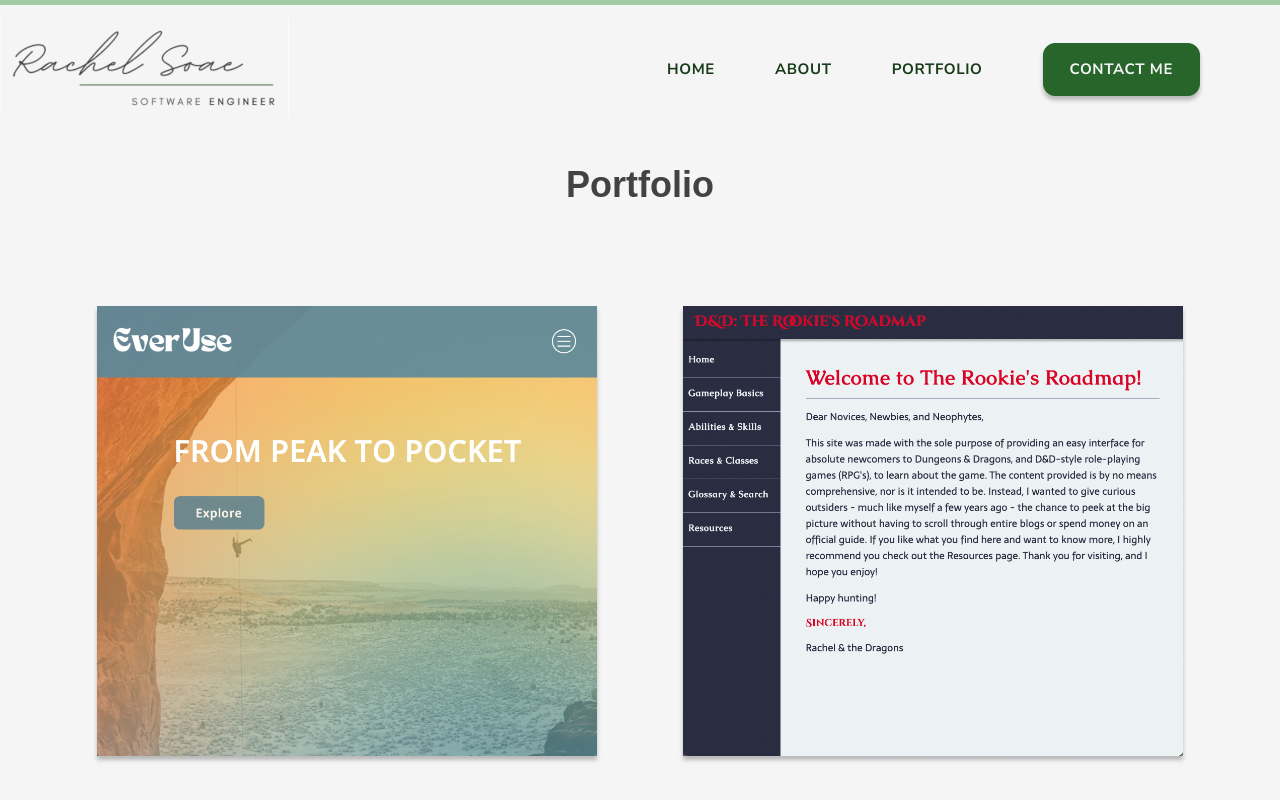
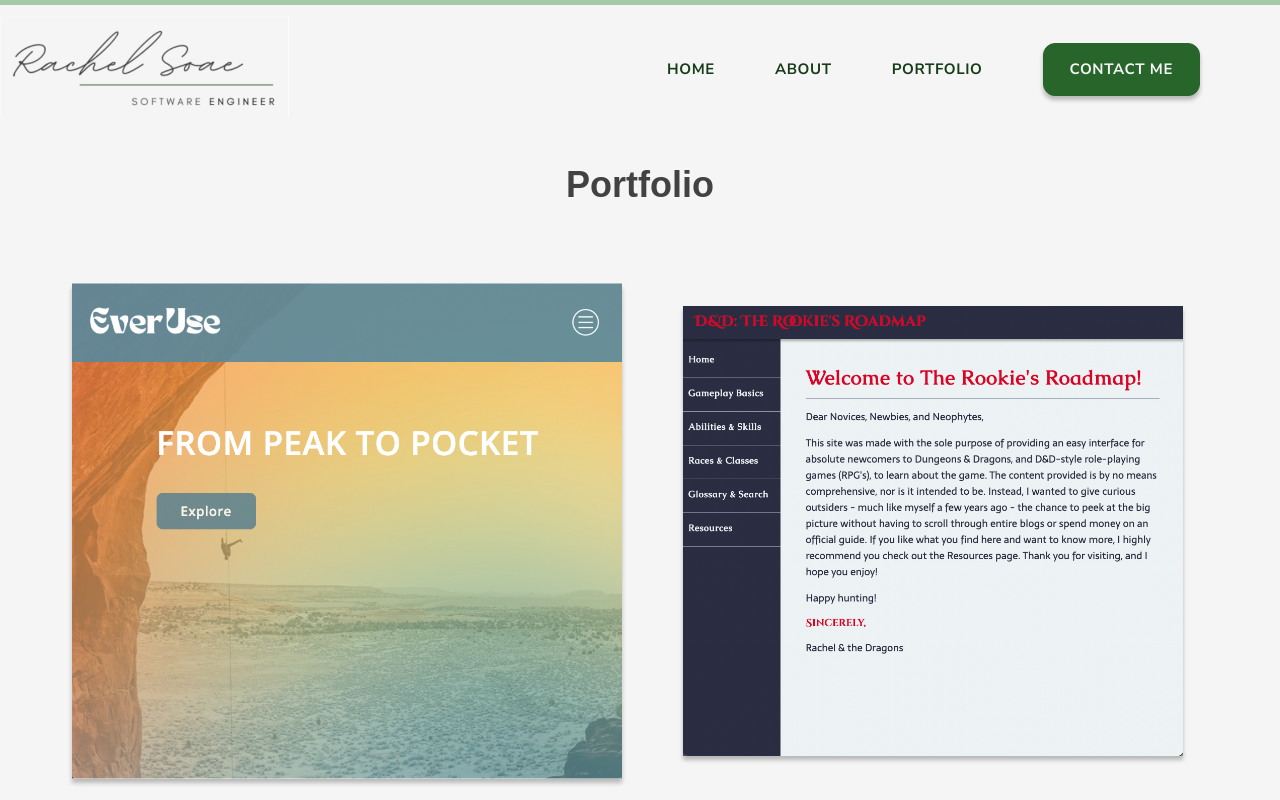
Before and after one commit to rachelsoae/portfolio, a React (Create React App) app: page /portfolio in a window 1280 px wide. In both pictures the pointer is over the element 346 px from the left and 530 px from the top of the page. Shown: the top 800 px of the page. Built offline with nearby package versions, Linux system fonts and the light colour scheme; a web font is replaced by a local one.

Commit message:
Animate hover

```diff
--- a/src/components/Project/Project.js
+++ b/src/components/Project/Project.js
@@ -36,6 +36,7 @@ const Project = ({project}) => {
     <>
     {!isActive ?
       <article
+        className='project-preview'
         id={id}
         onClick={toggleActiveState}
         style={{
@@ -45,7 +46,11 @@ const Project = ({project}) => {
       >
       </article>
       :
-      <article id={id} onClick={toggleActiveState} className='project-detail'>
+      <article
+        className='project-detail'
+        id={id}
+        onClick={toggleActiveState}
+      >
         <h3>{name}</h3>
         <p>{tagline}</p>
         <div className='tech'>
--- a/src/components/Project/_Project.scss
+++ b/src/components/Project/_Project.scss
@@ -9,6 +9,7 @@ article {
   box-shadow: $box-shadow;
   position: relative;
   @include center-column;
+  transition: transform 0.25s ease-in-out;
   .project-preview {
     height: 45rem;
     background-size: cover;
@@ -60,4 +61,15 @@ article {
 
 .project-detail {
   border: 1.2rem $secondary-accent-color solid;
+
 }
+
+.project-detail:hover {
+  transform: scale(1.1);
+}
+
+.project-preview:hover {
+  cursor: pointer;
+  transform: scale(1.1);
+  transition: transform 0.25s ease-in-out;
+}
--- a/src/styles/output.css
+++ b/src/styles/output.css
@@ -152,6 +152,7 @@ article {
   display: flex;
   flex-direction: column;
   align-items: center;
+  transition: transform 0.25s ease-in-out;
 }
 article .project-preview {
   height: 45rem;
@@ -220,4 +221,14 @@ article .project-buttons-container .humor-me-buttons {
   border: 1.2rem #A3CBA5 solid;
 }
 
+.project-detail:hover {
+  transform: scale(1.1);
+}
+
+.project-preview:hover {
+  cursor: pointer;
+  transform: scale(1.1);
+  transition: transform 0.25s ease-in-out;
+}
+
 /*# sourceMappingURL=output.css.map */
```
Also changed, not shown: 1 other file (tests, documents, lock files or other folders).
